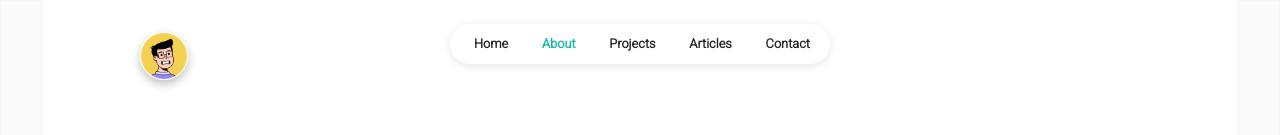
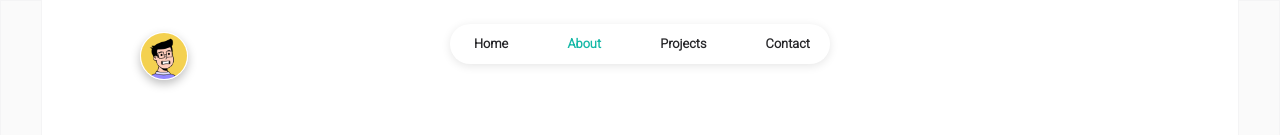
Before and after one commit to Vinayak2205/personal_portfolio, a React (Create React App) app: page /about in a window 1280 px wide. Shown: the top 135 px of the page. Built offline with nearby package versions, Linux system fonts and the light colour scheme.

Commit message:
refactor: updated the navBar.jsx and remove the articles link from the list

```diff
--- a/src/components/common/navBar.jsx
+++ b/src/components/common/navBar.jsx
@@ -13,46 +13,25 @@ const NavBar = (props) => {
           <div className="nav-background">
             <ul className="nav-list">
               <li
-								className={
-									active === "home"
-										? "nav-item active"
-										: "nav-item"
-								}
+                className={active === "home" ? "nav-item active" : "nav-item"}
               >
                 <Link to="/">Home</Link>
               </li>
               <li
-								className={
-									active === "about"
-										? "nav-item active"
-										: "nav-item"
-								}
+                className={active === "about" ? "nav-item active" : "nav-item"}
               >
                 <Link to="/about">About</Link>
               </li>
               <li
                 className={
-									active === "projects"
-										? "nav-item active"
-										: "nav-item"
+                  active === "projects" ? "nav-item active" : "nav-item"
                 }
               >
                 <Link to="/projects">Projects</Link>
               </li>
               <li
                 className={
-									active === "articles"
-										? "nav-item active"
-										: "nav-item"
-								}
-							>
-								<Link to="/articles">Articles</Link>
-							</li>
-							<li
-								className={
-									active === "contact"
-										? "nav-item active"
-										: "nav-item"
+                  active === "contact" ? "nav-item active" : "nav-item"
                 }
               >
                 <Link to="/contact">Contact</Link>
```
Lines whose indentation alone changed are shown as unchanged.
